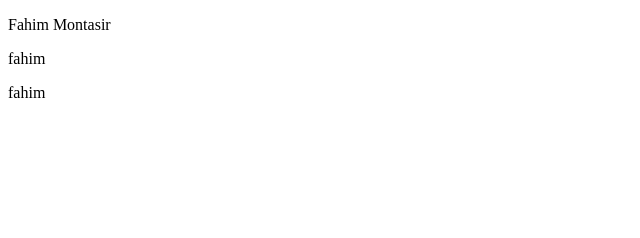
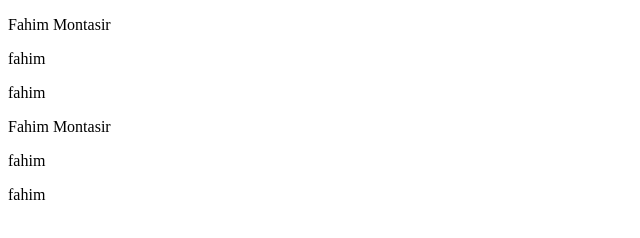
Before and after one commit to fahimxmahmud/practice-mary, a plain HTML site: page index.html in a window 1280 px wide. Shown: the whole page, without its empty margins (0-640 px from the left). Drawn offline with Linux system fonts and the light colour scheme.

Commit message:
first commit

```diff
--- a/index.html
+++ b/index.html
@@ -8,5 +8,7 @@
 <body>
     <p>Fahim Montasir</p>
     <div><p>fahim</p></div> <div><p>fahim</p></div>
+    <p>Fahim Montasir</p>
+    <div><p>fahim</p></div> <div><p>fahim</p></div>
 </body>
 </html>
```
